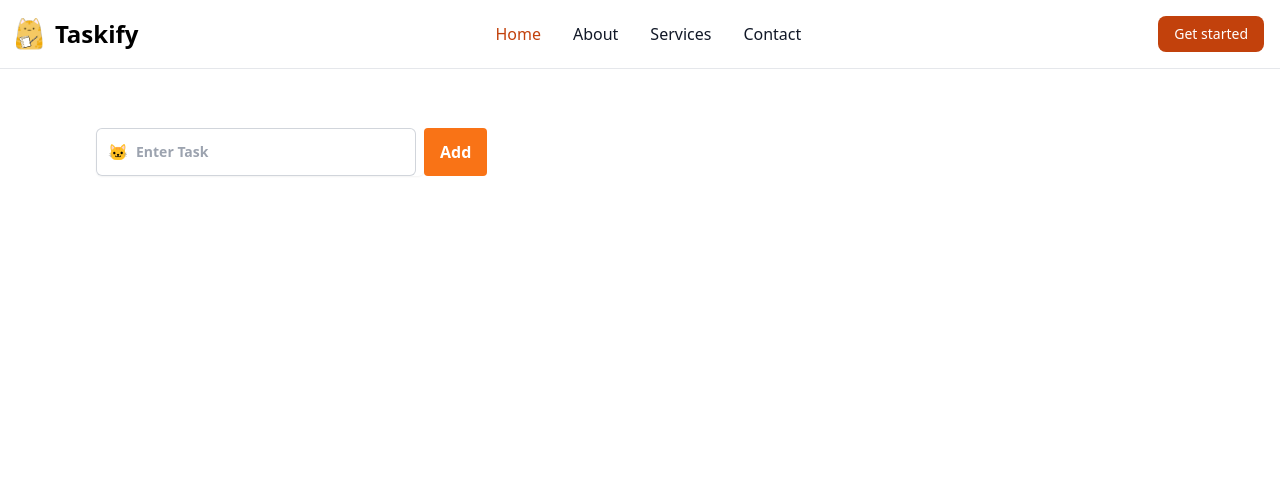
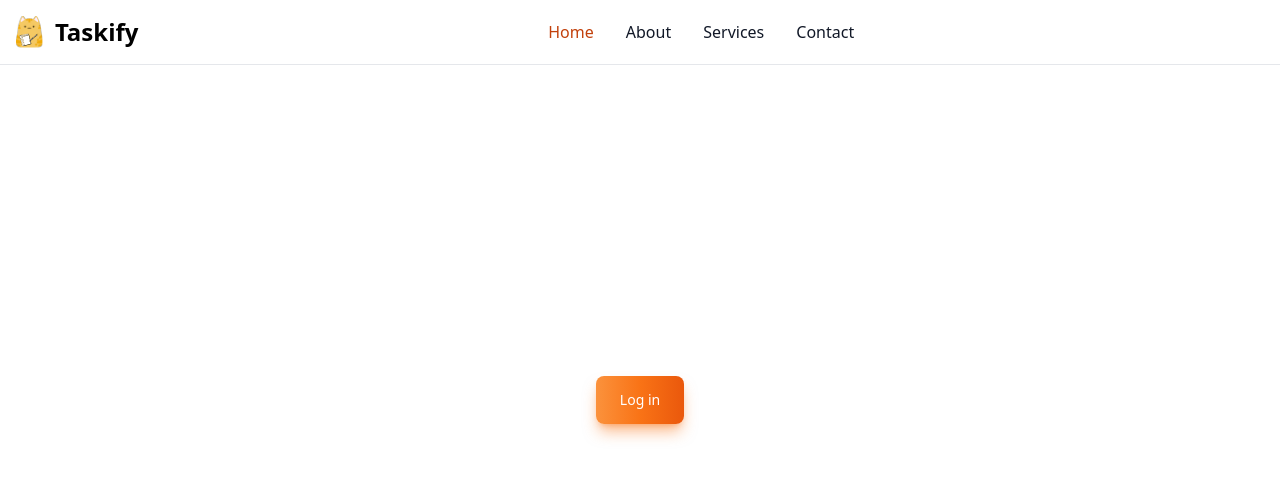
Before and after one commit to 1artificial/TestTailwind, a React (Create React App) app in the folder my-project/: page / in a window 1280 px wide. Shown: the top 478 px of the page. Built offline with nearby package versions, Linux system fonts and the light colour scheme.

Commit message:
AuthDone

```diff
--- a/my-project/package.json
+++ b/my-project/package.json
@@ -3,6 +3,7 @@
   "version": "0.1.0",
   "private": true,
   "dependencies": {
+    "@auth0/auth0-react": "^2.0.1",
     "@testing-library/jest-dom": "^5.16.5",
     "@testing-library/react": "^13.4.0",
     "@testing-library/user-event": "^13.5.0",
--- a/my-project/src/App.js
+++ b/my-project/src/App.js
@@ -1,15 +1,21 @@
 import Navbar from "./Navbar";
 import Main from "./Main";
+import Login from "./Login";
+import Logout from "./Logout";
 import "./index.css";
 import "./Navbar.js";
 import "./Main.js";
+import "./Login.js";
+import "./Logout";
 
 function App() {
   return (
-    <div>
+    <>
+      <Logout />
+      <Login />
       <Navbar />
       <Main />
-    </div>
+    </>
   );
 }
 
--- /dev/null
+++ b/my-project/src/Login.js
@@ -0,0 +1,22 @@
+import React from "react";
+import { useAuth0 } from "@auth0/auth0-react";
+
+const Login = () => {
+  const { loginWithRedirect, isAuthenticated } = useAuth0();
+
+  return (
+    !isAuthenticated && (
+      <div className="grid place-items-center h-screen">
+        <button
+          type="button"
+          className="h-12 px-6 m-2 text-lg  text-white bg-gradient-to-r from-orange-400 via-orange-500 to-orange-600 hover:bg-gradient-to-br focus:ring-4 focus:outline-none focus:ring-orange-300 dark:focus:ring-orange-800 shadow-lg shadow-orange-500/50 dark:shadow-lg dark:shadow-orange-800/80 font-medium rounded-lg text-sm px-5 py-2.5 text-center mr-2 mb-2"
+          onClick={() => loginWithRedirect()}
+        >
+          Log in
+        </button>
+      </div>
+    )
+  );
+};
+
+export default Login;
--- /dev/null
+++ b/my-project/src/Logout.js
@@ -0,0 +1,22 @@
+import React from "react";
+import { useAuth0 } from "@auth0/auth0-react";
+
+const Logout = () => {
+  const { logout, isAuthenticated } = useAuth0();
+
+  return (
+    isAuthenticated && (
+      <div className="">
+        <button
+          type="button"
+          className="text-white bg-gradient-to-r from-orange-400 via-orange-500 to-orange-600 hover:bg-gradient-to-br focus:ring-4 focus:outline-none focus:ring-orange-300 dark:focus:ring-orange-800 shadow-lg shadow-orange-500/50 dark:shadow-lg dark:shadow-orange-800/80 font-medium rounded-lg text-sm px-5 py-2.5 text-center mr-2 mb-1 mt-2"
+          onClick={() => logout()}
+        >
+          Log Out
+        </button>
+      </div>
+    )
+  );
+};
+
+export default Logout;
--- a/my-project/src/Main.js
+++ b/my-project/src/Main.js
@@ -1,6 +1,8 @@
 import React, { useState } from "react";
+import { useAuth0 } from "@auth0/auth0-react";
 
 function Main() {
+  const { user, isAuthenticated } = useAuth0();
   const [todos, setTodos] = useState([]);
   const [inputValue, setInputValue] = useState("");
 
@@ -50,6 +52,7 @@ function Main() {
   }
 
   return (
+    isAuthenticated && (
       <div className="inline-block ml-24 mr-0 pr-0 ">
         <div className="flex pr-0 mr-0">
           <div className="relative mt-auto rounded-md shadow-sm inline-flex pr-0 mr-0">
@@ -110,7 +113,10 @@ function Main() {
                           <div className="absolute inset-y-0 left-0 top-3 flex items-center pl-3">
                             <ul>
                               {todo.subNotes.map((subNote, subNoteIndex) => (
-                              <li key={subNoteIndex} className="note-container">
+                                <li
+                                  key={subNoteIndex}
+                                  className="note-container"
+                                >
                                   <input
                                     className="inputs"
                                     type="text"
@@ -126,7 +132,10 @@ function Main() {
                                   <button
                                     className="buttonIcons"
                                     onClick={() =>
-                                    handleRemoveSubNoteText(index, subNoteIndex)
+                                      handleRemoveSubNoteText(
+                                        index,
+                                        subNoteIndex
+                                      )
                                     }
                                   >
                                     x
@@ -145,6 +154,7 @@ function Main() {
           </div>
         </div>
       </div>
+    )
   );
 }
 
--- a/my-project/src/Navbar.js
+++ b/my-project/src/Navbar.js
@@ -1,7 +1,10 @@
 import "./index.css";
+import { useAuth0 } from "@auth0/auth0-react";
 import logo from "./CatLogoSvgReSized.svg";
+import Logout from "./Logout";
 
 function Navbar() {
+  const { isAuthenticated } = useAuth0();
   return (
     <nav class="bg-white dark:bg-neutral-900 fixed w-full z-20 top-0 left-0 border-b border-gray-200 dark:border-gray-600">
       <div class="max-w-screen-xl flex flex-wrap items-center justify-between mx-auto p-4">
@@ -12,12 +15,11 @@ function Navbar() {
           </span>
         </a>
         <div class="flex md:order-2">
-          <button
-            type="button"
-            class="text-white bg-orange-700 hover:bg-orange-800 focus:ring-4 focus:outline-none focus:ring-orange-300 font-medium rounded-lg text-sm px-4 py-2 text-center mr-3 md:mr-0 dark:bg-orange-600 dark:hover:bg-orange-700 dark:focus:ring-orange-800"
-          >
-            Get started
-          </button>
+          {isAuthenticated ? (
+            <Logout />
+          ) : (
+            <null></null>
+          )}
           <button
             data-collapse-toggle="navbar-sticky"
             type="button"
--- a/my-project/src/index.js
+++ b/my-project/src/index.js
@@ -1,9 +1,19 @@
-import React from 'react';
-import ReactDOM from 'react-dom';
-import App from './App';
-import './index.css';
+import React from "react";
+import ReactDOM from "react-dom";
+import App from "./App";
+import "./index.css";
+import { Auth0Provider } from "@auth0/auth0-react";
+
+const domain = process.env.REACT_APP_AUTH0_DOMAIN;
+const clientId = process.env.REACT_APP_AUTH0_CLIENT_ID;
 
 ReactDOM.render(
-  <App />,
-  document.getElementById('root')
+  <Auth0Provider
+    domain={domain}
+    clientId={clientId}
+    redirectUri={window.location.origin}
+  >
+    <App />
+  </Auth0Provider>,
+  document.getElementById("root")
 );
```
Also changed, not shown: 2 other files (tests, documents, lock files or other folders). Lines whose indentation alone changed are shown as unchanged.
